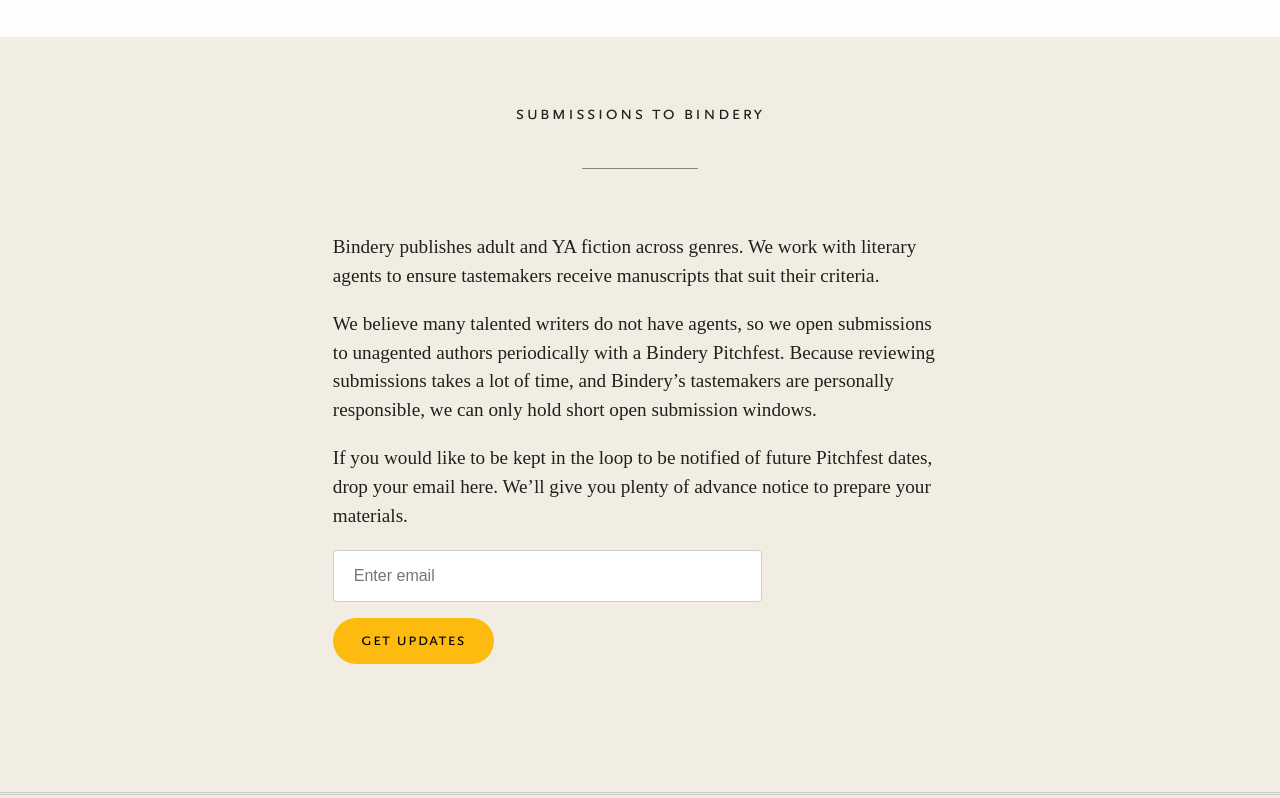
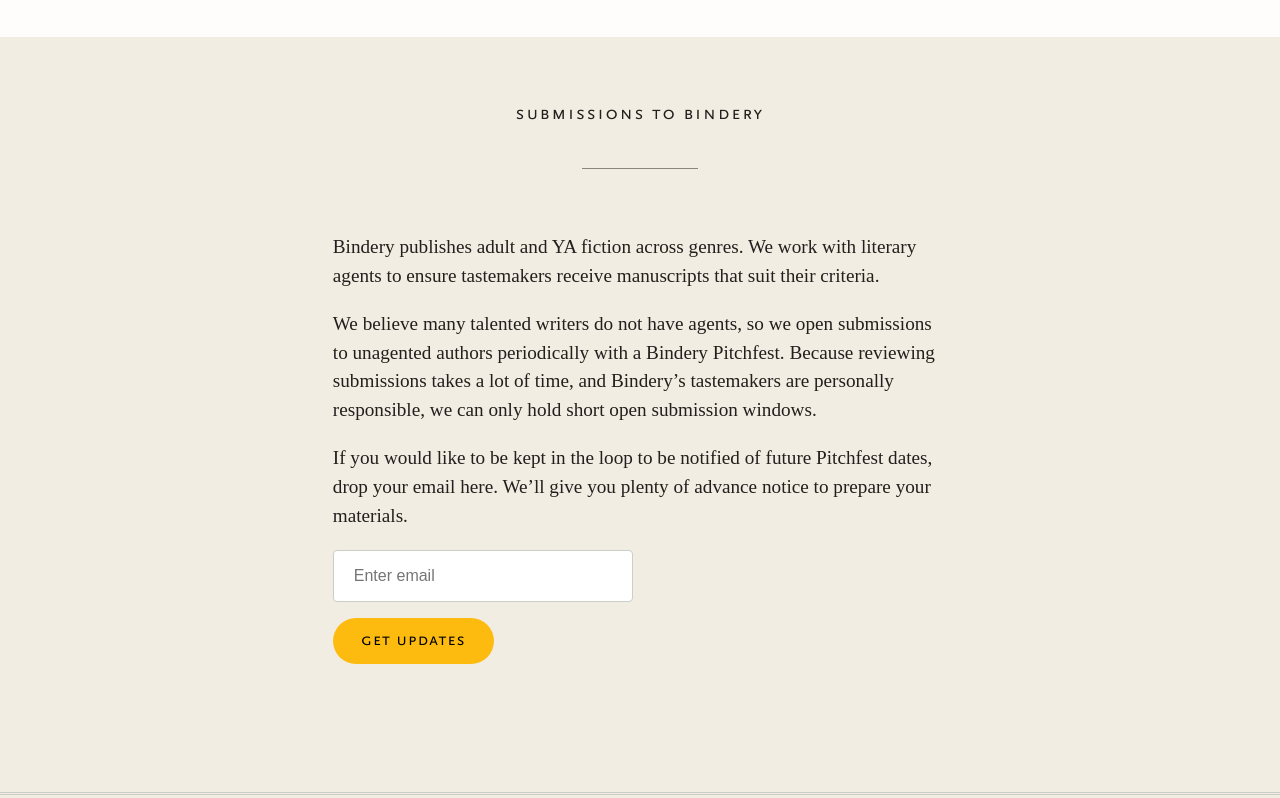
Before and after one commit to BinderyBooks/binderybooks.github.io, a website: page authors/index.html in a window 1280 px wide. Shown: the part 2867-3665 px from the top of the page. Drawn offline with Linux system fonts and the light colour scheme; files whose address does not match are found by name; a web font is replaced by a local one.

Commit message:
Fix email width.

```diff
--- a/css/style.scss
+++ b/css/style.scss
@@ -1221,7 +1221,7 @@
     border-radius: 4px;
     border: 1px solid var(--primary-dove-gray, #CACEC7);
     background: #FFF;
-    width: 429px;
+    width: 300px;
     height: 52px;
     flex-shrink: 0;
     padding-left: 20px;
```
Also changed, not shown: css/style.css.
